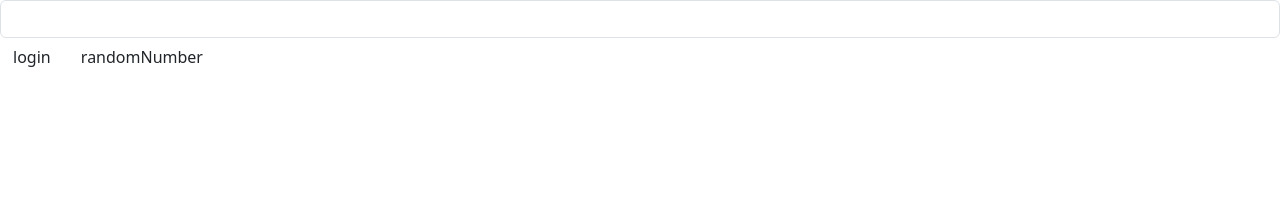
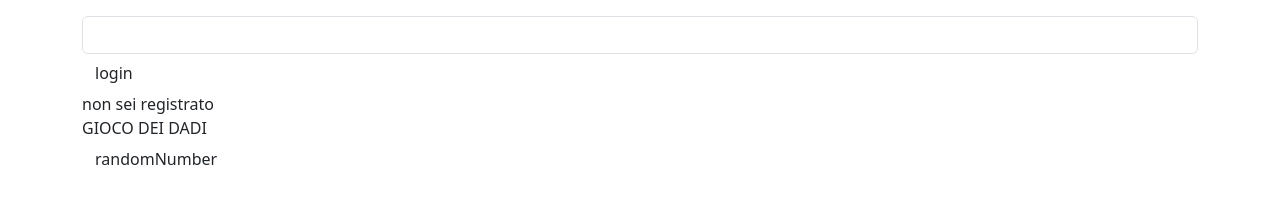
Before and after one commit to Federicaye/js-mail-dadi, a plain HTML site: page index.html in a window 1280 px wide. Both pictures are taken after a click on the button "login". Drawn offline with nearby package versions, Linux system fonts and the light colour scheme.

Commit message:
correzione

```diff
--- a/index.html
+++ b/index.html
@@ -8,11 +8,17 @@
     <link href="https://cdn.jsdelivr.net/npm/bootstrap@5.3.3/dist/css/bootstrap.min.css" rel="stylesheet" integrity="sha384-QWTKZyjpPEjISv5WaRU9OFeRpok6YctnYmDr5pNlyT2bRjXh0JMhjY6hW+ALEwIH" crossorigin="anonymous">
 </head>
 <body>
+    <div class="container mt-3 ">
         <input type="email" value="" id="email" class="form-control">
         <button id="login" class="btn">login</button>
+        <div id="messageLogin"></div>
+        <div>GIOCO DEI DADI</div>
         <button id="randomNumber" class="btn">randomNumber</button>
         <div id="dadiImg"></div>
         <script src="resource/script.js" type="text/javascript"></script>
         <script src="resource/utility.js" type="text/javascript"></script>
+
+    </div>
+
 </body>
 </html>
--- a/resource/script.js
+++ b/resource/script.js
@@ -3,14 +3,27 @@ let login = document.getElementById('login');
 
 
 login.addEventListener('click', function () {
-    for (i = 0; i < usersEmail.length; i++) {
-        let check = false;
-        let userEmail = document.getElementById('email').value;
+    let userEmail = document.getElementById('email').value;
+    let messageLogin = document.getElementById('messageLogin');
+    let check = false;
+
+    for (let i = 0; i < usersEmail.length; i++) {
+        console.log(usersEmail[i]);
         if (userEmail === usersEmail[i]) {
             check = true;
-            console.log(check);
+
         }
     }
+
+
+
+    // verificare se ho trovato la mail e inserire il messaggio
+    if (check){
+        messageLogin.innerHTML= 'ciao';
+    } else {
+        messageLogin.innerHTML= 'non sei registrato';
+    }
+
 
 })
 
@@ -28,6 +41,7 @@ randomNumber.addEventListener('click', function () {
         console.log('hai perso')
     }
     let imgDadi = document.getElementById('dadiImg');
+
     let dadiComputer = document.createElement('img');
     dadiComputer.setAttribute('src',`dadi/${computerNumber}.svg`);
     let dadiUser = document.createElement('img');
@@ -35,4 +49,6 @@ randomNumber.addEventListener('click', function () {
     imgDadi.appendChild(dadiComputer);
     imgDadi.appendChild(dadiUser);
 
+
+
 })
```
Lines whose indentation alone changed are shown as unchanged.
